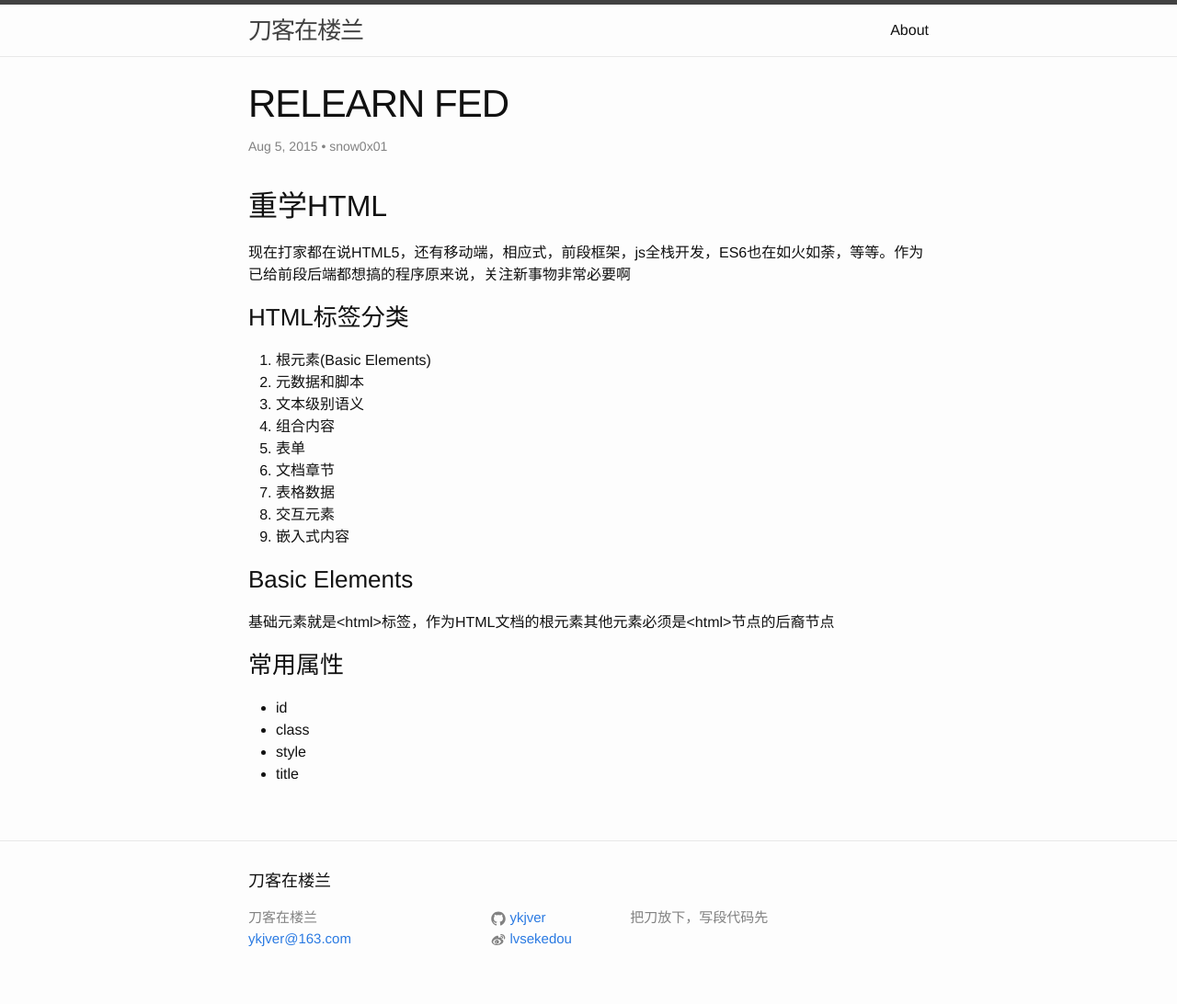
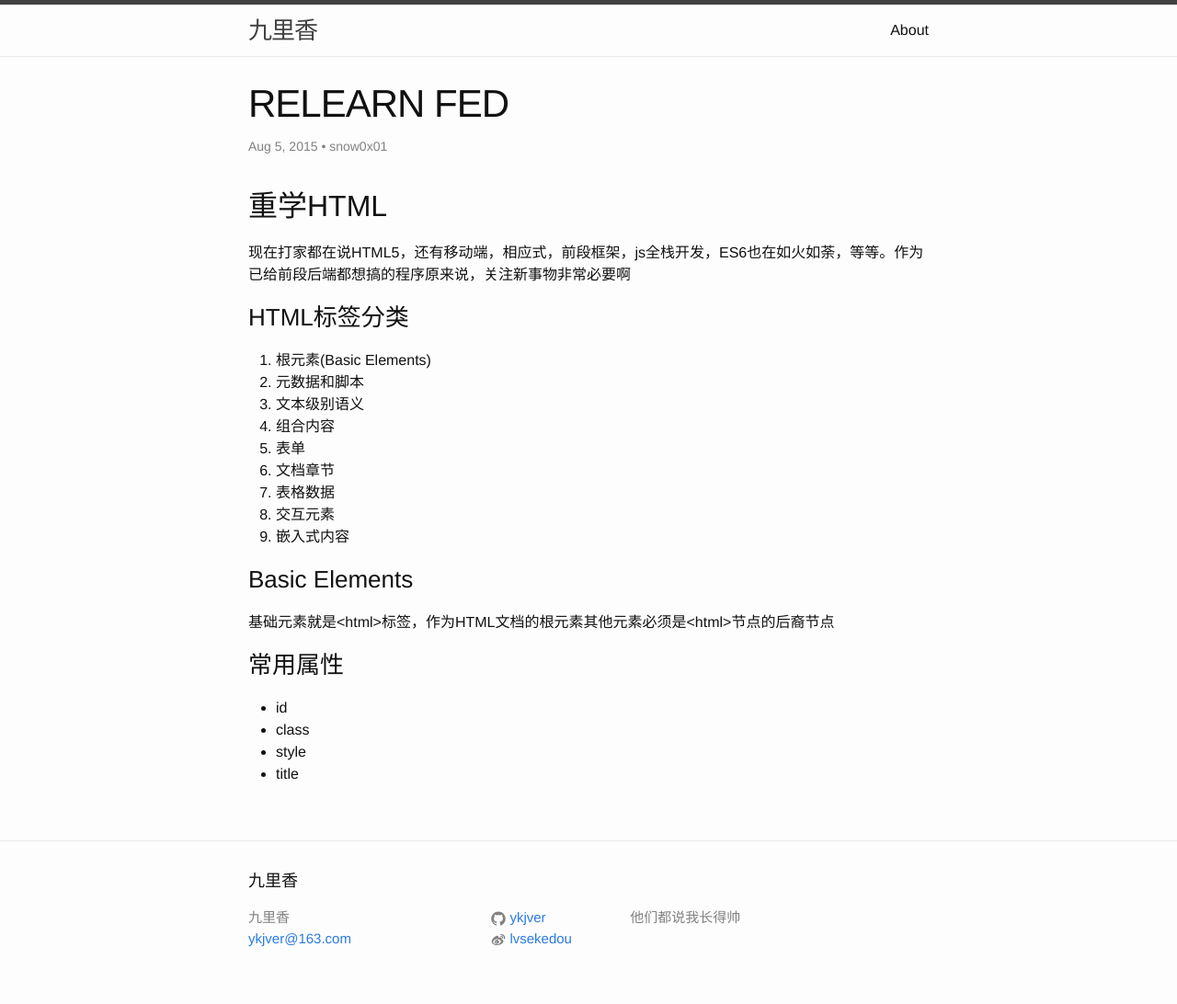
Before and after one commit to ykjver/ykjver.github.io, a Jekyll site: the page built from _posts/2015-08-05-relearn-fed-html.markdown, in a window 1280 px wide. Shown: the whole page at 92% size. Built offline with Jekyll 4.4.1, drawn with Linux system fonts in a browser that asks for light colours.

Commit message:
change config

```diff
--- a/_config.yml
+++ b/_config.yml
@@ -1,8 +1,8 @@
 # Site settings
-title: 刀客在楼兰
+title: 九里香
 email: ykjver@163.com
 description: > # this means to ignore newlines until "baseurl:"
-  把刀放下，写段代码先
+  他们都说我长得帅
 baseurl: "" # the subpath of your site, e.g. /blog/
 url: "http://bolg.ykjver.com" # the base hostname & protocol for your site
 twitter_username: lvsekedou
```
